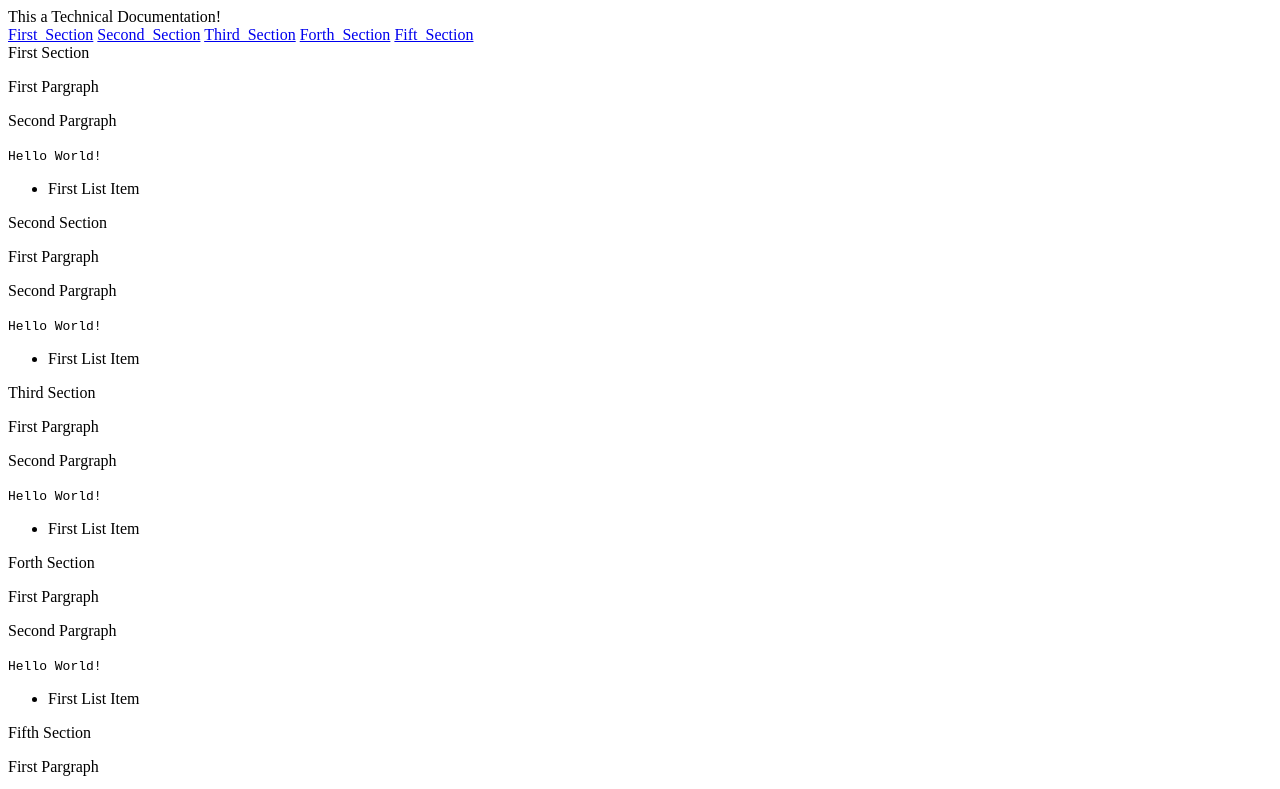
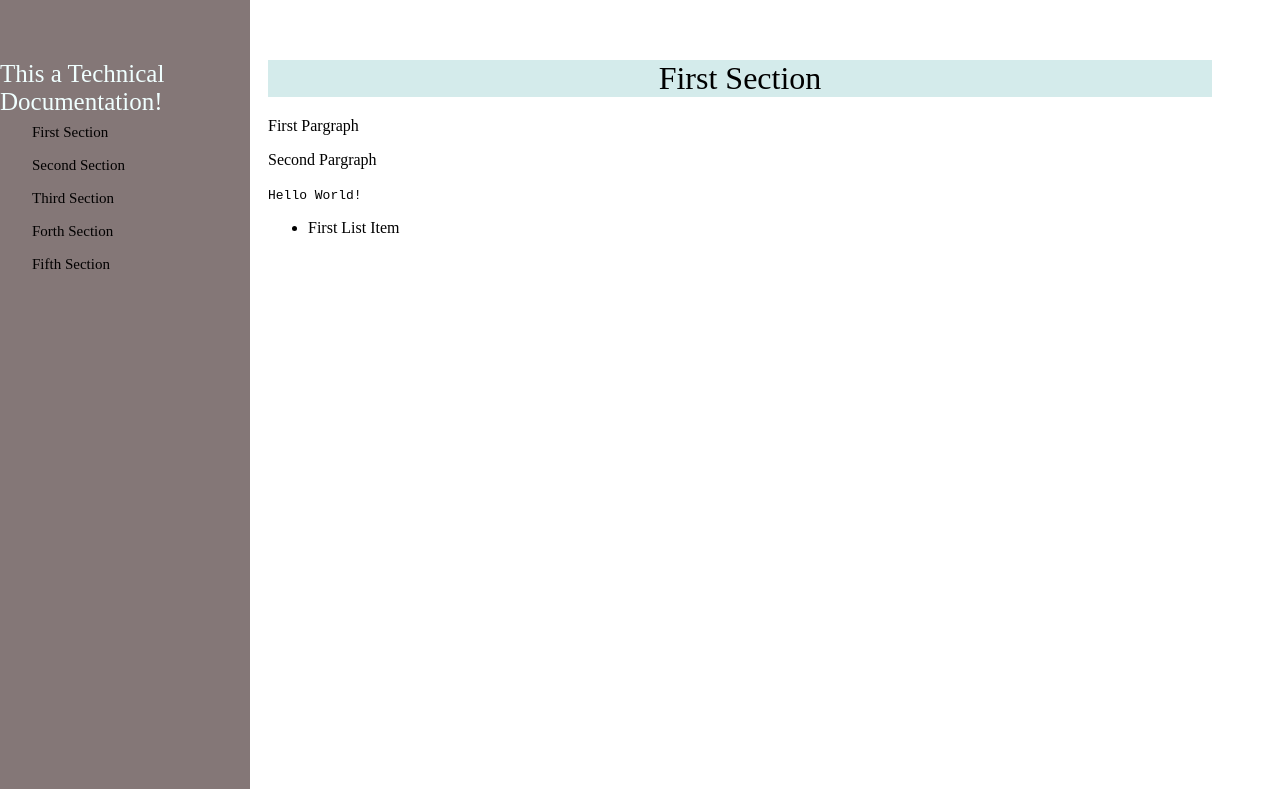
Before and after one commit to AhmadiGu/project, a plain HTML site: page index.html in a window 1280 px wide. Shown: the top 789 px of the page. Drawn offline with Linux system fonts and the light colour scheme.

Commit message:
complete project

```diff
--- a/index.html
+++ b/index.html
@@ -21,14 +21,78 @@
     - The freeCodeCamp Team
 
     -->
+    <style>
+      /* The side navigation menu */
+#navbar {
+  height: 100%; /* 100% Full-height */
+  width: 250px; /* 0 width - change this with JavaScript */
+  position: fixed; /* Stay in place */
+  z-index: 1; /* Stay on top */
+  top: 0; /* Stay at the top */
+  left: 0;
+  background-color: rgb(132, 119, 119); /* Black*/
+  overflow-x: hidden; /* Disable horizontal scroll */
+  padding-top: 60px; /* Place content 60px from the top */
+}
+
+/* The navigation menu links */
+#navbar a {
+  padding: 8px 8px 8px 32px;
+  text-decoration: none;
+  font-size: 15px;
+  color: #020101;
+  display: block;
+}
+
+#main-doc {
+  transition: margin-left .5s;
+  padding: 20px;
+  margin: 20px;
+  /* display: flex; */
+}
+
+/* When you mouse over the navigation links, change their color */
+#navbar a:hover {
+  color: #f1f1f1;
+}
+
+
+/* On smaller screens, where height is less than 450px, change the style of the sidenav (less padding and a smaller font size) */
+@media screen and (max-height: 450px) {
+  #navbar {padding-top: 15px;}
+  #navbar a {font-size: 18px;}
+}
+
+.main-section {
+  margin-left: 200px;
+  padding: 20px;
+  height: 100vh;
+}
+
+.main-section header {
+  display: flex;
+  justify-content: center;
+  align-items: center;
+  margin-bottom: 20px;
+  font-size: xx-large;
+  background-color: rgb(212, 235, 235);
+  text-align: center;
+}
+
+#navbar header {
+  color: azure;
+  font-size: 25px;
+}
+
+    </style>
     <main id="main-doc">
       <nav id="navbar">
         <header>This a Technical Documentation!</header>
-        <a href="#First-Section" class="nav-link">First_Section</a>
-        <a href="#Second-Section" class="nav-link">Second_Section</a>
-        <a href="#Thrid-Section" class="nav-link">Third_Section</a>
-        <a href="#Forth-Section" class="nav-link">Forth_Section</a>
-        <a href="#Fift-Section" class="nav-link">Fift_Section</a>
+        <a href="#First_Section" class="nav-link">First Section</a>
+        <a href="#Second_Section" class="nav-link">Second Section</a>
+        <a href="#Third_Section" class="nav-link">Third Section</a>
+        <a href="#Forth_Section" class="nav-link">Forth Section</a>
+        <a href="#Fifth_Section" class="nav-link">Fifth Section</a>
       </nav>
       <section  id="First_Section"class="main-section">
         <header>First Section</header>
```
